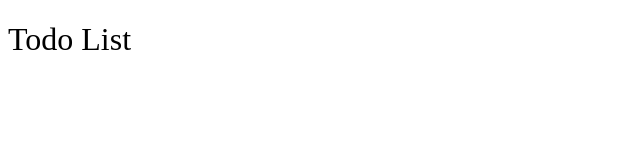
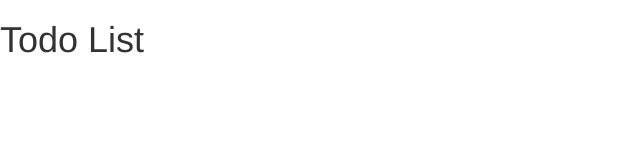
Before and after one commit to madintist/todo-app-vue, a Vue app: page / in a window 1280 px wide. Shown: the top 160 px of the page, without its empty margins (0-640 px from the left). Built offline with nearby package versions, Linux system fonts and the light colour scheme.

Commit message:
Added Bootstrap stylesheet

```diff
--- a/src/App.vue
+++ b/src/App.vue
@@ -1,5 +1,9 @@
 <template>
   <div id="app">
+
+    <!-- Latest compiled and minified CSS -->
+    <link rel="stylesheet" href="https://maxcdn.bootstrapcdn.com/bootstrap/3.3.7/css/bootstrap.min.css" integrity="sha384-BVYiiSIFeK1dGmJRAkycuHAHRg32OmUcww7on3RYdg4Va+PmSTsz/K68vbdEjh4u" crossorigin="anonymous">
+
     <router-view></router-view>
   </div>
 </template>
```
